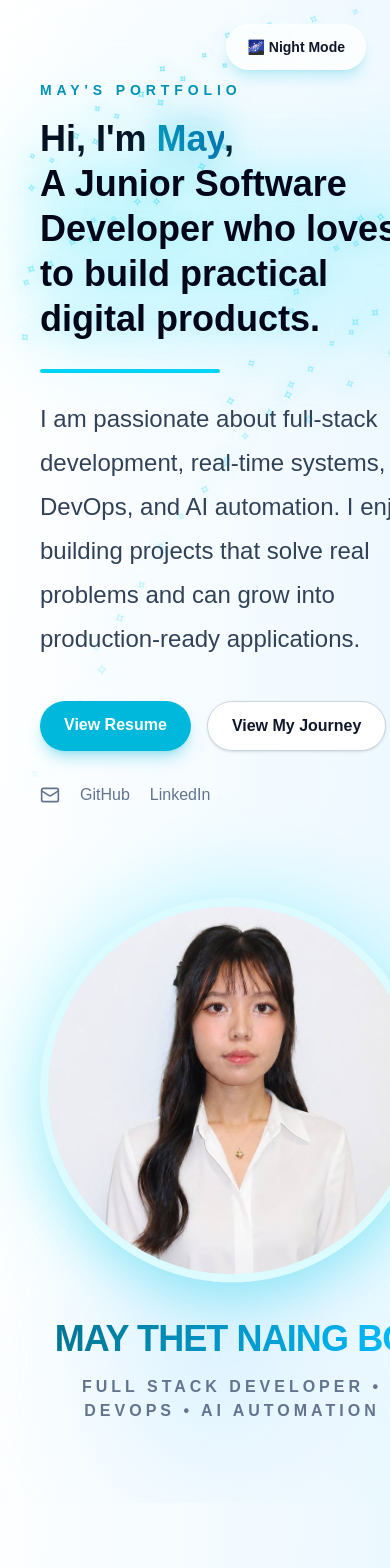
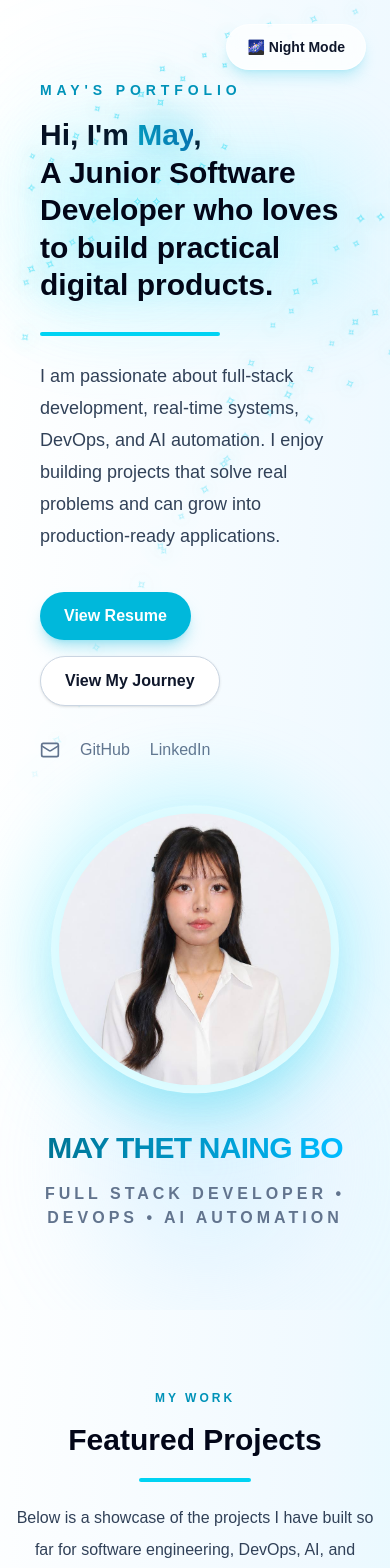
Before and after one commit to MayThetNaingBo/job-portfolio, a Next.js app: page / in a window 390 px wide. Shown: the top 1568 px of the page. Built offline with nearby package versions, Linux system fonts and the light colour scheme.

Commit message:
Fix the screen ratio

```diff
--- a/src/components/sections/Hero.tsx
+++ b/src/components/sections/Hero.tsx
@@ -60,13 +60,13 @@ export default function Hero() {
       <div className="pointer-events-none absolute left-10 top-28 h-40 w-40 rounded-full bg-cyan-200/30 blur-3xl" />
       <div className="pointer-events-none absolute bottom-10 right-20 h-52 w-52 rounded-full bg-sky-200/40 blur-3xl" />
 
-      <div className="relative z-10 grid min-h-[80vh] w-full items-center gap-24 px-4 md:grid-cols-[1fr_0.9fr] lg:px-20 xl:px-28">
+      <div className="relative z-10 grid min-h-[80vh] w-full items-center gap-12 px-4 md:grid-cols-[1fr_0.9fr] lg:px-20 xl:px-28">
         <div className="hero-left md:pl-6 lg:pl-10">
           <p className="hero-text mb-4 text-sm font-semibold uppercase tracking-[0.35em] text-cyan-600">
             May&apos;s Portfolio
           </p>
 
-          <h2 className="hero-text text-4xl font-bold leading-tight text-slate-950 md:text-5xl">
+          <h2 className="hero-text text-3xl font-bold leading-tight text-slate-950 md:text-4xl xl:text-5xl">
             Hi, I'm{" "}
 <span className="relative">
   <span className="absolute -inset-1 rounded-lg bg-cyan-500/20 blur-lg"></span>
@@ -87,7 +87,7 @@ export default function Hero() {
 
           <div className="hero-text mt-7 h-1 w-45 rounded-full bg-cyan-400" />
 
-          <p className="hero-text mt-6 max-w-xl text-[24px] leading-[44px] text-slate-700">
+          <p className="hero-text mt-6 max-w-xl text-lg leading-8 xl:text-[22px] xl:leading-10 text-slate-700">
             I am passionate about full-stack development, real-time systems,
             DevOps, and AI automation. I enjoy building projects that solve real
             problems and can grow into production-ready applications.
@@ -138,7 +138,7 @@ export default function Hero() {
         </div>
 
         <div className="hero-right flex flex-col items-center md:items-center lg:pl-10">
-          <div className="profile-card relative mb-8 h-96 w-96 rounded-full bg-white p-2 shadow-2xl shadow-cyan-500/30 md:h-[420px] md:w-[420px]">
+          <div className="profile-card relative mb-8 h-72 w-72 rounded-full bg-white p-2 shadow-2xl shadow-cyan-500/30 md:h-80 md:w-80 xl:h-[400px] xl:w-[400px]">
             <div className="absolute inset-[-18px] -z-10 rounded-full bg-cyan-300/30 blur-2xl" />
 
             <img
@@ -148,7 +148,7 @@ export default function Hero() {
             />
           </div>
 
-          <h1 className="hero-text text-center text-4xl font-black tracking-tight md:text-6xl">
+          <h1 className="hero-text text-center text-3xl font-black tracking-tight md:text-5xl xl:text-6xl">
             <span className="bg-gradient-to-r from-cyan-700 to-sky-400 bg-clip-text text-transparent">
               MAY THET NAING BO
             </span>
```
